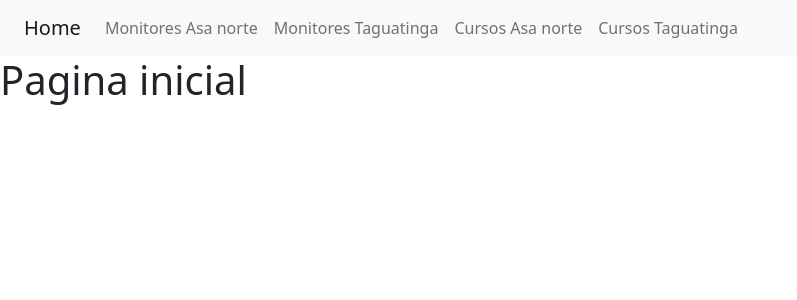
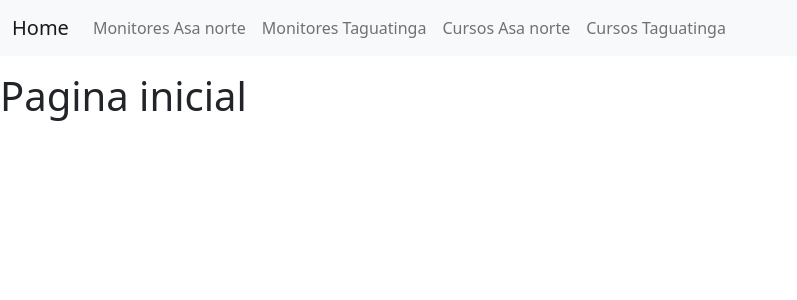
Before and after one commit to Gabriel-sardinha/monitoria-bcc, an Angular app: page /home in a window 1280 px wide. Shown: the top 300 px of the page, without its empty margins (0-797 px from the left). Built offline with nearby package versions, Linux system fonts and the light colour scheme.

Commit message:
ajustando menu para tela pequena

```diff
--- a/src/app/app.component.html
+++ b/src/app/app.component.html
@@ -1,33 +1,38 @@
-<nav class="navbar navbar-expand-lg navbar-light bg-light">
-  <a class="navbar-brand ms-4" routerLink="/">Home</a>
-  <button
-    class="navbar-toggler"
-    type="button"
-    data-toggle="collapse"
-    data-target="#navbarSupportedContent"
-    aria-controls="navbarSupportedContent"
-    aria-expanded="false"
-    aria-label="Toggle navigation"
-  >
-    <span class="navbar-toggler-icon"></span>
+<nav class="navbar navbar-expand-lg navbar-light bg-light mb-3">
+
+  <div class="container-fluid">
+    <a class="navbar-brand" [routerLink]="'home'">Home</a>
+
+    <!-- Step 3: Toggle the value of the property when the toggler button is clicked. -->
+    <button class="navbar-toggler" type="button" (click)="isMenuCollapsed = !isMenuCollapsed">
+      &#9776;
     </button>
 
-  <div class="collapse navbar-collapse" id="navbarSupportedContent">
-    <ul class="navbar-nav mr-auto">
+    <!-- Step 2: Add the ngbCollapse directive to the element below. -->
+    <div [ngbCollapse]="isMenuCollapsed" class="collapse navbar-collapse">
+      <ul class="navbar-nav">
+
+        <li class="nav-item active">
+          <!-- Step 4: Close the menu when a link is clicked. -->
+          <a class="nav-link" [routerLink]="'/monitores/monitores-asa-norte'" (click)="isMenuCollapsed = true">Monitores Asa norte</a>
+        </li>
+
         <li class="nav-item">
-        <a class="nav-link" routerLink="/monitores/monitores-asa-norte">Monitores Asa norte</a>
+          <a class="nav-link" [routerLink]="'/monitores/monitores-taguatinga'" (click)="isMenuCollapsed = true">Monitores Taguatinga</a>
         </li>
+
         <li class="nav-item">
-        <a class="nav-link" routerLink="/monitores/monitores-taguatinga">Monitores Taguatinga</a>
+          <a class="nav-link" [routerLink]="'/cursos/cursos-asa-norte'" (click)="isMenuCollapsed = true">Cursos Asa norte</a>
         </li>
+
         <li class="nav-item">
-        <a class="nav-link" routerLink="/cursos/cursos-asa-norte">Cursos Asa norte</a>
+          <a class="nav-link" [routerLink]="'/cursos/cursos-taguatinga'" (click)="isMenuCollapsed = true">Cursos Taguatinga</a>
         </li>
-      <li class="nav-item">
-        <a class="nav-link" routerLink="/cursos/cursos-taguatinga">Cursos Taguatinga</a>
-      </li>
+
       </ul>
     </div>
+  </div>
+
 </nav>
 
 <router-outlet></router-outlet>
--- a/src/app/app.component.ts
+++ b/src/app/app.component.ts
@@ -7,4 +7,7 @@
 })
 export class AppComponent {
   title = 'monitoria-bcc';
+
+  public isMenuCollapsed = true;
+
 }
```
Lines whose indentation alone changed are shown as unchanged.
